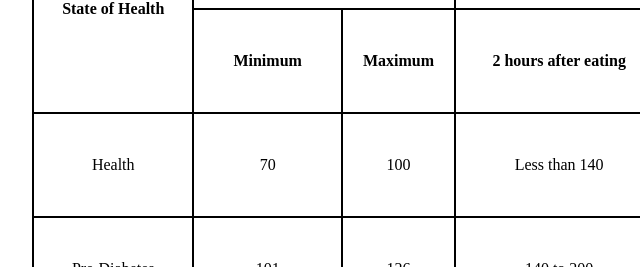
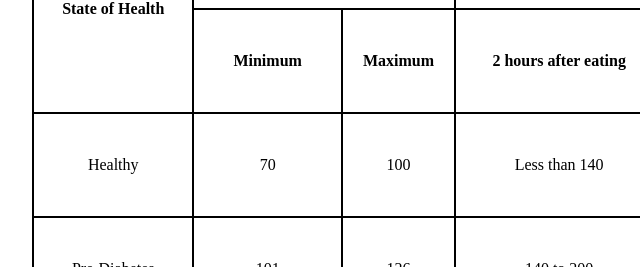
Before and after one commit to GeerthiGunasekaran/GG_Repo_MERN_01, a plain HTML site: page Week1_Exercises/index.html in a window 1280 px wide. Shown: the part 155-422 px from the top of the page, 292-932 px from the left. Drawn offline with Linux system fonts and the light colour scheme.

Commit message:
Update index.html

```diff
--- a/Week1_Exercises/index.html
+++ b/Week1_Exercises/index.html
@@ -36,7 +36,7 @@
             <th>2 hours after eating</th>
         </tr>
         <tr>
-            <td>Health</td>
+            <td>Healthy</td>
             <td>70</td>
             <td>100</td>
             <td>Less than 140</td>
```
